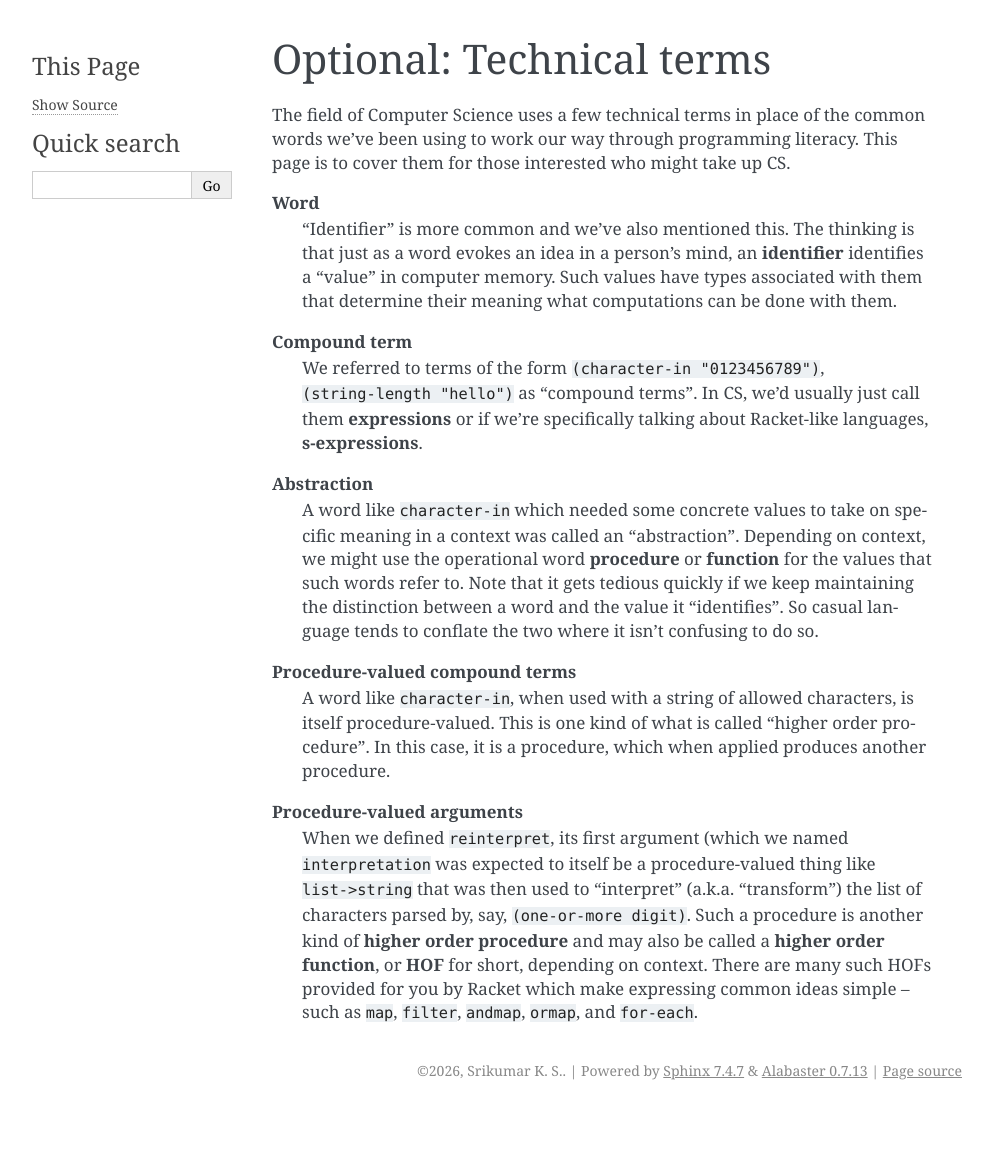
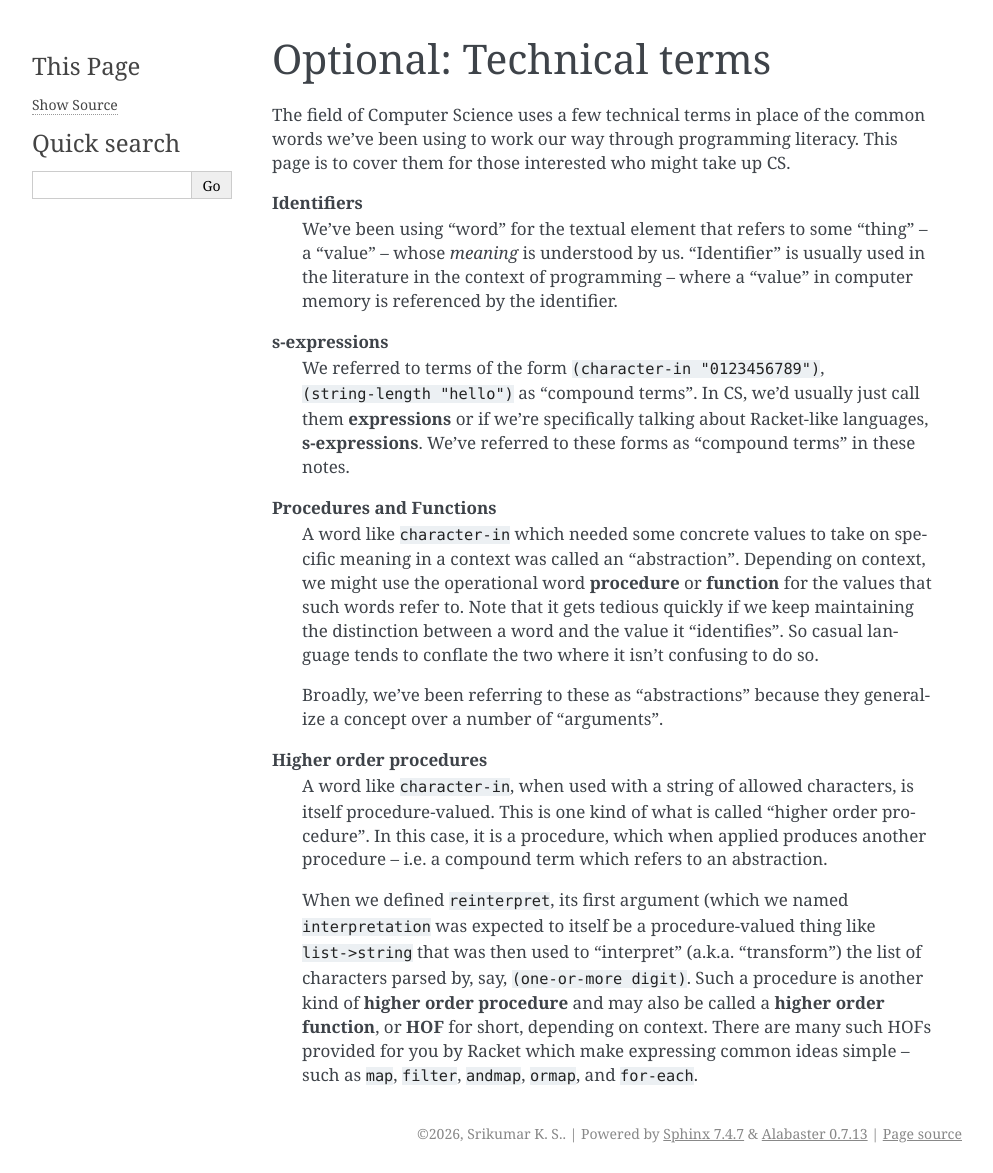
Before and after one commit to kreauniv/complit, a Sphinx documentation site: the page built from source/technical-terms.rst, in a window 1280 px wide. Shown: the whole page, without its empty margins (148-1141 px from the left). Built offline with Sphinx 7.4.7, drawn with Linux system fonts in a browser that asks for light colours; before the commit the page ends 1110 px from its top, so only the background shows below that.

Commit message:
Changed the way the tech terms are introduced

```diff
--- a/source/technical-terms.rst
+++ b/source/technical-terms.rst
@@ -5,20 +5,21 @@ The field of Computer Science uses a few technical terms in place of the common
 words we've been using to work our way through programming literacy. This page
 is to cover them for those interested who might take up CS.
 
-**Word**
-    "Identifier" is more common and we've also mentioned this. The
-    thinking is that just as a word evokes an idea in a person's mind,
-    an **identifier** identifies a "value" in computer memory. Such
-    values have types associated with them that determine their meaning
-    what computations can be done with them.
+**Identifiers**
+    We've been using "word" for the textual element that refers to
+    some "thing" -- a "value" -- whose *meaning* is understood by us.
+    "Identifier" is usually used in the literature in the context
+    of programming -- where a "value" in computer memory is referenced
+    by the identifier.
 
-**Compound term**
+**s-expressions**
     We referred to terms of the form  ``(character-in "0123456789")``,
     ``(string-length "hello")`` as "compound terms". In CS, we'd usually
     just call them **expressions** or if we're specifically talking about
-    Racket-like languages, **s-expressions**.
+    Racket-like languages, **s-expressions**. We've referred to these
+    forms as "compound terms" in these notes.
 
-**Abstraction**
+**Procedures and Functions**
     A word like ``character-in`` which needed some concrete values to take on
     specific meaning in a context was called an "abstraction". Depending on
     context, we might use the operational word **procedure** or **function**
@@ -27,13 +28,16 @@ is to cover them for those interested who might take up CS.
     "identifies". So casual language tends to conflate the two where it isn't
     confusing to do so.
 
-**Procedure-valued compound terms**
+    Broadly, we've been referring to these as "abstractions" because they
+    generalize a concept over a number of "arguments".
+
+**Higher order procedures**
     A word like ``character-in``, when used with a string of allowed
     characters, is itself procedure-valued. This is one kind of what
     is called "higher order procedure". In this case, it is a procedure,
-    which when applied produces another procedure.
+    which when applied produces another procedure -- i.e. a compound
+    term which refers to an abstraction.
 
-**Procedure-valued arguments**
     When we defined ``reinterpret``, its first argument (which we named
     ``interpretation`` was expected to itself be a procedure-valued thing like
     ``list->string`` that was then used to "interpret" (a.k.a. "transform") the
```
